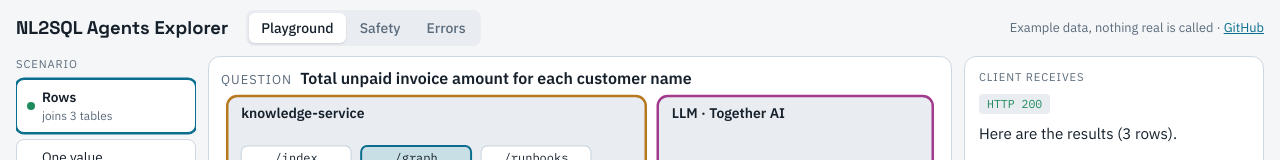
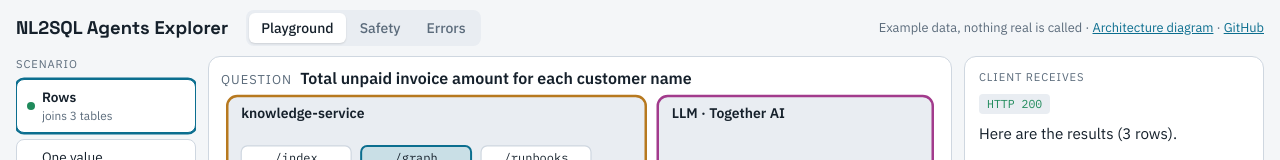
Before and after one commit to dhruvesh9/nl2sql-agents, a plain HTML site: page explorer/index.html in a window 1280 px wide. Shown: the top 160 px of the page. Drawn offline with Linux system fonts and the light colour scheme.

Commit message:
Add the architecture diagram and link it from the explorer and README

```diff
--- a/explorer/index.html
+++ b/explorer/index.html
@@ -164,7 +164,7 @@ table.err tr:last-child td { border-bottom: 0; }
       <button role="tab" id="tab-safe" data-view="safe" aria-selected="false">Safety</button>
       <button role="tab" id="tab-err" data-view="err" aria-selected="false">Errors</button>
     </div>
-    <span class="note">Example data, nothing real is called · <a href="https://github.com/dhruvesh9/nl2sql-agents" target="_blank" rel="noopener">GitHub</a></span>
+    <span class="note">Example data, nothing real is called · <a href="architecture.png" target="_blank" rel="noopener">Architecture diagram</a> · <a href="https://github.com/dhruvesh9/nl2sql-agents" target="_blank" rel="noopener">GitHub</a></span>
   </div>
 
   <!-- PLAYGROUND -->
```
Also changed, not shown: explorer/architecture.png (added), 1 other file.
